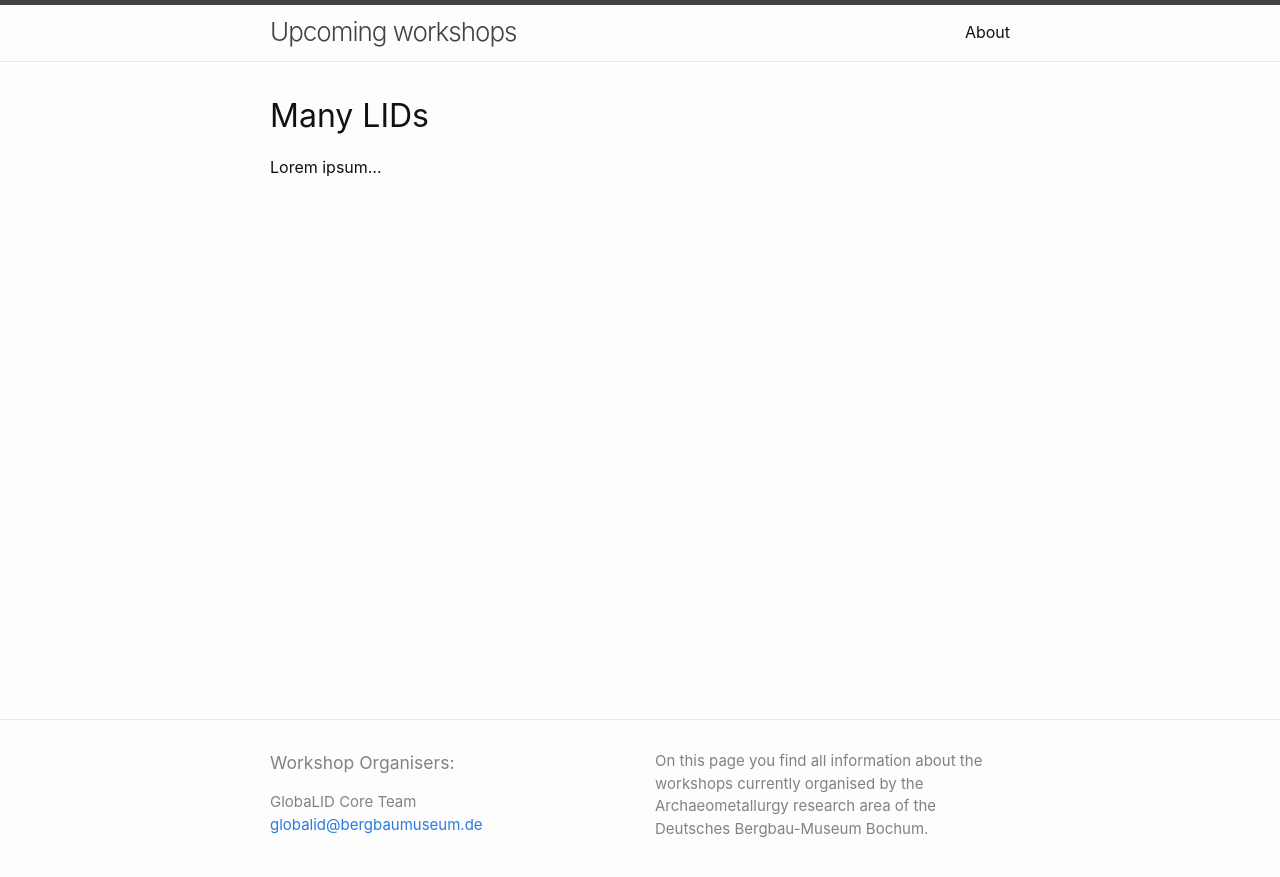
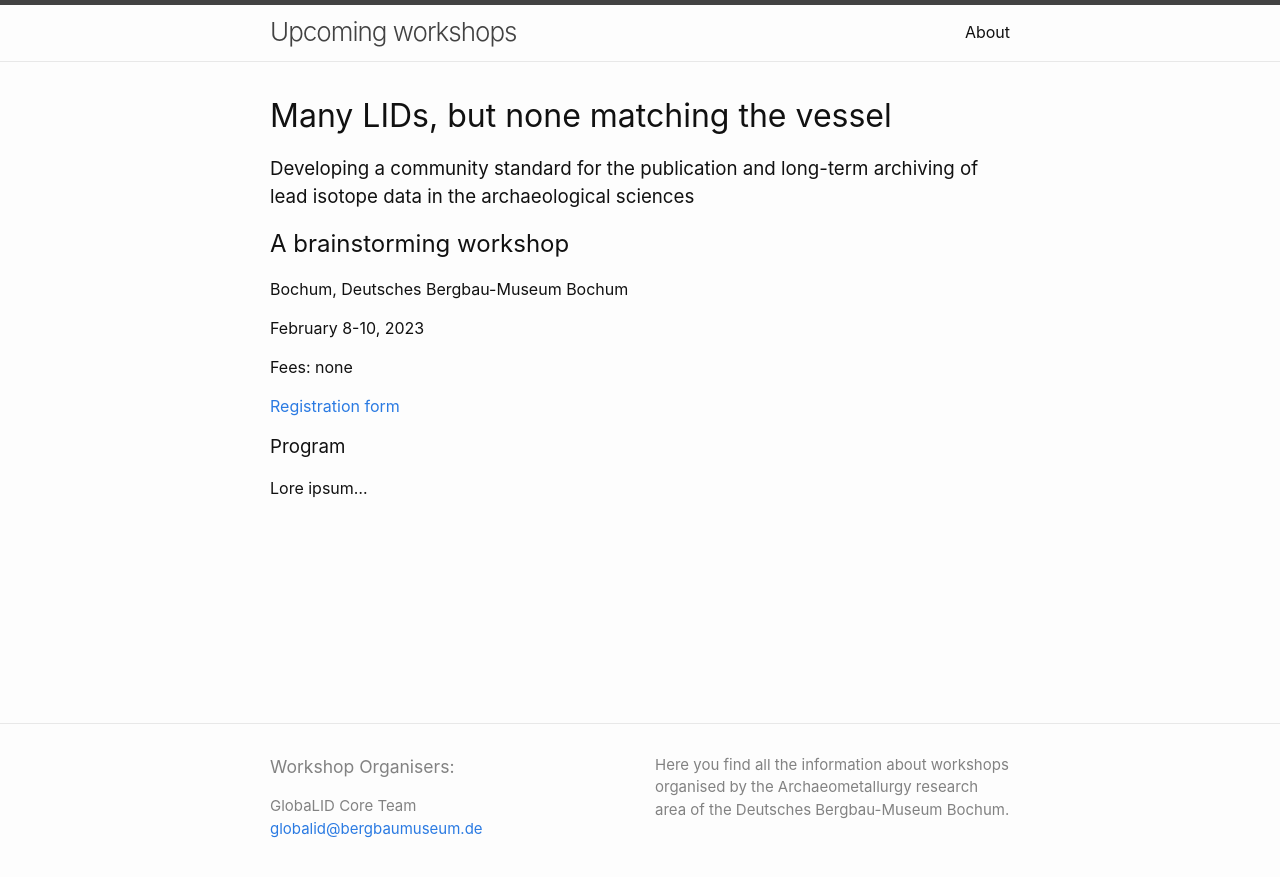
Before and after one commit to archmetalDBM/workshop, a Jekyll site: the page built from index.md, in a window 1280 px wide. Shown: the top 877 px of the page. Built offline with Jekyll 4.4.1, drawn with Linux system fonts in a browser that asks for light colours.

Commit message:
include GlobaLID-Workshop

```diff
--- a/_config.yml
+++ b/_config.yml
@@ -3,9 +3,8 @@ author:
   name: GlobaLID Core Team
   email: globalid@bergbaumuseum.de
 description: > # this means to ignore newlines until "show_excerpts:"
-  On this page you find all information about the workshops currently
-  organised by the Archaeometallurgy research area of the
-  Deutsches Bergbau-Museum Bochum.
+  Here you find all the information about workshops organised by the Archaeometallurgy
+  research area of the Deutsches Bergbau-Museum Bochum.
 
 theme: minima
 
--- a/index.md
+++ b/index.md
@@ -6,7 +6,18 @@
 # See: https://jekyllrb.com/docs/themes/#overriding-theme-defaults
 #
 layout: home
-title: Many LIDs
+title: "Many LIDs, but none matching the vessel"
 ---
 
-Lorem ipsum...
+### Developing a community standard for the publication and long-term archiving of lead isotope data in the archaeological sciences
+
+## A brainstorming workshop
+
+#### Bochum, Deutsches Bergbau-Museum Bochum
+#### February 8-10, 2023
+#### Fees: none
+#### [Registration form](https://terminplaner.dfn.de/DWabVr7CAhFxjY2N)
+
+
+### Program
+Lore ipsum...
```
